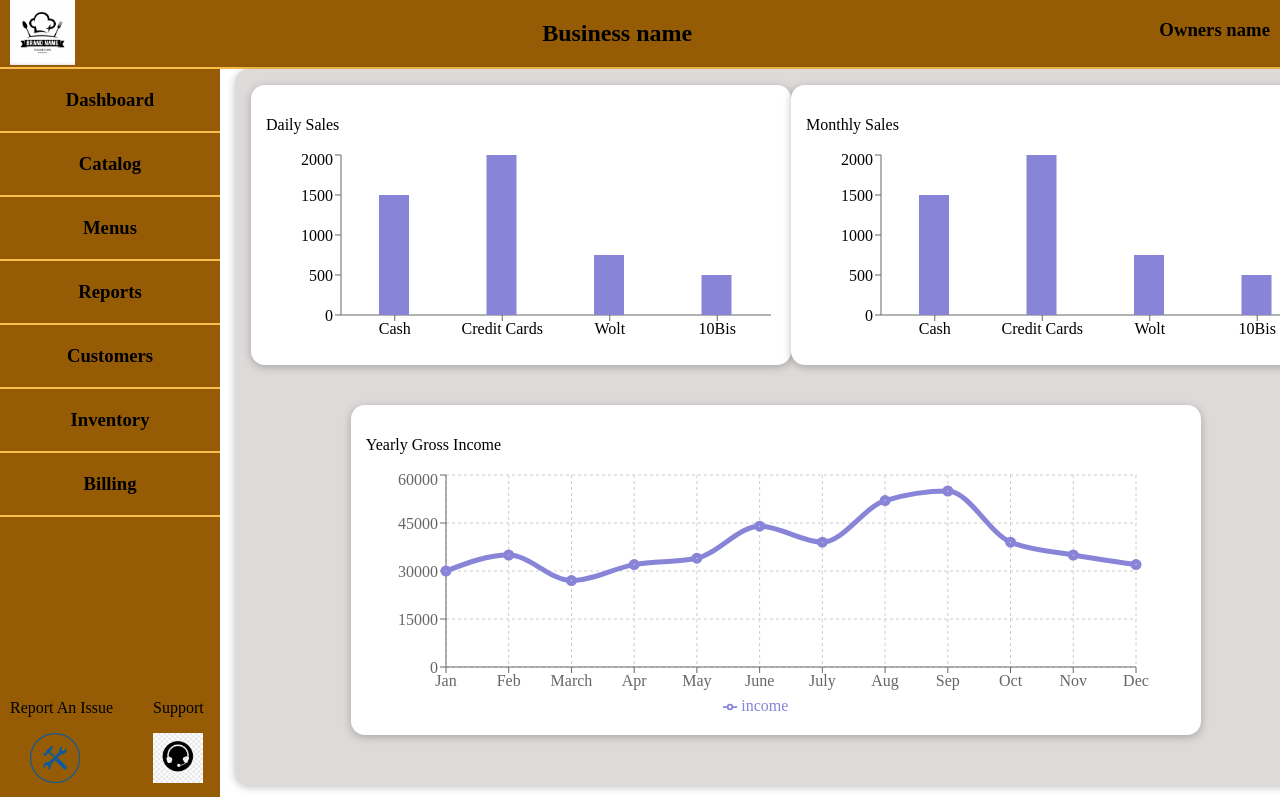
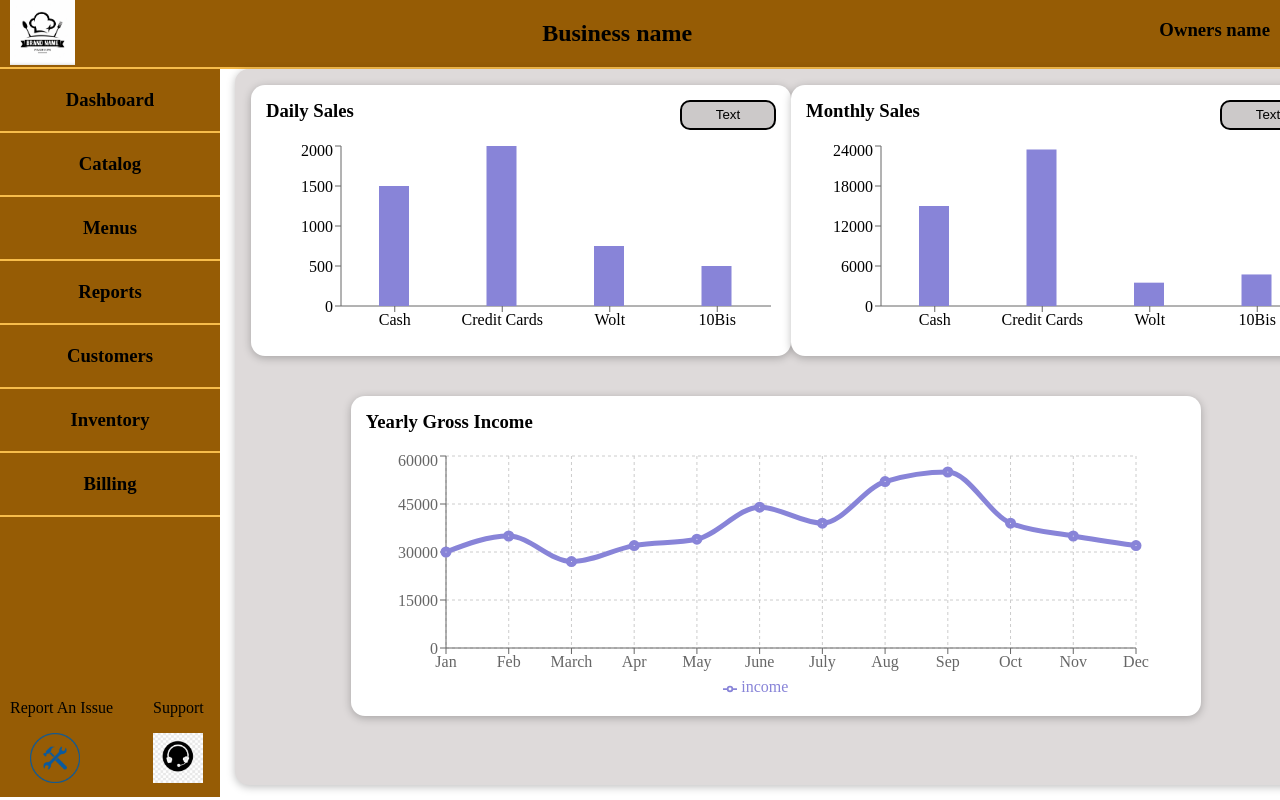
Before and after one commit to danmachlenkin/Back-Office-For-Restaurants, a React (Create React App) app: page / in a window 1280 px wide. Shown: the top 800 px of the page. Built offline with nearby package versions, Linux system fonts and the light colour scheme.

Commit message:
adding functionallity for viewing data into Dashboard page

```diff
--- a/src/Components/Dashboard/DailyChart.js
+++ b/src/Components/Dashboard/DailyChart.js
@@ -1,5 +1,5 @@
 //Libraries Imports
-import React, { Fragment } from "react";
+import React, { Fragment, useState } from "react";
 import { BarChart, Bar, XAxis, YAxis } from "recharts";
 
 //JS imports
@@ -8,6 +8,12 @@ import { BarChart, Bar, XAxis, YAxis } from "recharts";
 import modules from "./DailyChart.module.css";
 
 const DailyChart = () => {
+  const [displayedSalesData, setDisplayedSalesData] = useState("Graph");
+
+  const changeDataViewHandler = (e) => {
+    setDisplayedSalesData(e.target.innerText);
+  };
+
   const data = [
     { name: "Cash", uv: 1500 },
     { name: "Credit Cards", uv: 2000 },
@@ -18,14 +24,27 @@ const DailyChart = () => {
   return (
     <Fragment>
       <div className={modules.wrapper}>
-        <p>Daily Sales</p>
-        <div className={modules.chart}>
-          <BarChart width={500} height={200} data={data}>
-            <XAxis dataKey="name" tick={{ fill: "black" }} />
-            <YAxis tick={{ fill: "black" }} />
-            <Bar dataKey="uv" barSize={30} fill="#8884d8" />
-          </BarChart>
+        <div className={modules.topContent}>
+        <h3 style={{marginTop:'0px' }}>Daily Sales</h3>
+          <button className={modules.actionBtn} onClick={changeDataViewHandler}>
+            {displayedSalesData === "Graph" ? "Text" : "Graph"}
+          </button>
         </div>
+        {displayedSalesData === "Graph" ? (
+          <div className={modules.chartDisplay}>
+            <BarChart width={500} height={200} data={data}>
+              <XAxis dataKey="name" tick={{ fill: "black" }} />
+              <YAxis tick={{ fill: "black" }} />
+              <Bar dataKey="uv" barSize={30} fill="#8884d8" />
+            </BarChart>
+          </div>
+        ) : (
+          <div className={modules.textDisplay}>
+            {data.map((dataKey) => (
+              <h3>{`${dataKey.name}: ${dataKey.uv} ₪`}</h3>
+            ))}
+          </div>
+        )}
       </div>
     </Fragment>
   );
--- a/src/Components/Dashboard/DailyChart.module.css
+++ b/src/Components/Dashboard/DailyChart.module.css
@@ -3,11 +3,30 @@
     border-radius: 14px;
     background-color: rgb(255, 255, 255);
     padding: 15px;
-
-
-
 }
 
-.chart{
+.topContent{
+    display: flex;
+    justify-content: space-between;
+}
+
+.chartDisplay{
     margin-left: 10px;
 }
+
+.textDisplay{
+    width: 510px;
+}
+
+.actionBtn{
+    border: 2px solid black;
+    background-color: rgb(204, 201, 201);
+    border-radius: 10px;
+    width: 6rem;
+    padding: 0px;
+    height: 30px;
+    cursor: pointer;
+}
+.actionBtn:hover{
+    background-color: rgb(180, 245, 245);
+}
--- a/src/Components/Dashboard/MonthlyChart.js
+++ b/src/Components/Dashboard/MonthlyChart.js
@@ -1,5 +1,5 @@
 //Libraries Imports
-import React, { Fragment, PureComponent } from "react";
+import React, { Fragment, useState } from "react";
 import { BarChart, Bar, XAxis, YAxis } from "recharts";
 
 //JS imports
@@ -8,24 +8,43 @@ import { BarChart, Bar, XAxis, YAxis } from "recharts";
 import modules from "./MonthlyChart.module.css";
 
 const MonthlyChart = () => {
+  const [displayedSalesData, setDisplayedSalesData] = useState("Graph");
+
+  const changeDataViewHandler = (e) => {
+    setDisplayedSalesData(e.target.innerText);
+  };
+
   const data = [
-    { name: "Cash", uv: 1500 },
-    { name: "Credit Cards", uv: 2000 },
-    { name: "Wolt", uv: 750 },
-    { name: "10Bis", uv: 500 },
+    { name: "Cash", uv: 15000 },
+    { name: "Credit Cards", uv: 23459 },
+    { name: "Wolt", uv: 3500 },
+    { name: "10Bis", uv: 4732 },
   ];
 
   return (
     <Fragment>
       <div className={modules.wrapper}>
-        <p>Monthly Sales</p>
-        <div className={modules.chart}>
-          <BarChart width={500} height={200} data={data}>
-            <XAxis dataKey="name" tick={{ fill: "black" }} />
-            <YAxis tick={{ fill: "black" }} />
-            <Bar dataKey="uv" barSize={30} fill="#8884d8" />
-          </BarChart>
+        <div className={modules.topContent}>
+          <h3 style={{marginTop:'0px' }}>Monthly Sales</h3>
+          <button className={modules.actionBtn} onClick={changeDataViewHandler}>
+            {displayedSalesData === "Graph" ? "Text" : "Graph"}
+          </button>
         </div>
+        {displayedSalesData === "Graph" ? (
+          <div className={modules.chartDisplay}>
+            <BarChart width={500} height={200} data={data}>
+              <XAxis dataKey="name" tick={{ fill: "black" }} />
+              <YAxis tick={{ fill: "black" }} />
+              <Bar dataKey="uv" barSize={30} fill="#8884d8" />
+            </BarChart>
+          </div>
+        ) : (
+          <div className={modules.textDisplay}>
+            {data.map((dataKey) => (
+              <h3>{`${dataKey.name}: ${dataKey.uv} ₪`}</h3>
+            ))}
+          </div>
+        )}
       </div>
     </Fragment>
   );
--- a/src/Components/Dashboard/MonthlyChart.module.css
+++ b/src/Components/Dashboard/MonthlyChart.module.css
@@ -7,6 +7,28 @@
 
 }
 
-.chart{
+.topContent{
+    display: flex;
+    justify-content: space-between;
+}
+
+.chartDisplay{
     margin-left: 10px;
 }
+
+.textDisplay{
+    width: 510px;
+}
+
+.actionBtn{
+    border: 2px solid black;
+    background-color: rgb(204, 201, 201);
+    border-radius: 10px;
+    width: 6rem;
+    padding: 0px;
+    height: 30px;
+    cursor: pointer;
+}
+.actionBtn:hover{
+    background-color: rgb(180, 245, 245);
+}
--- a/src/Components/Dashboard/YearlyChart.js
+++ b/src/Components/Dashboard/YearlyChart.js
@@ -35,7 +35,7 @@ const YearlyChart = () => {
   return (
     <Fragment>
       <div className={modules.wrapper}>
-        <p>Yearly Gross Income</p>
+      <h3 style={{marginTop:'0px' }}>Yearly Gross Income</h3>
         <LineChart
           width={800}
           height={250}
```
